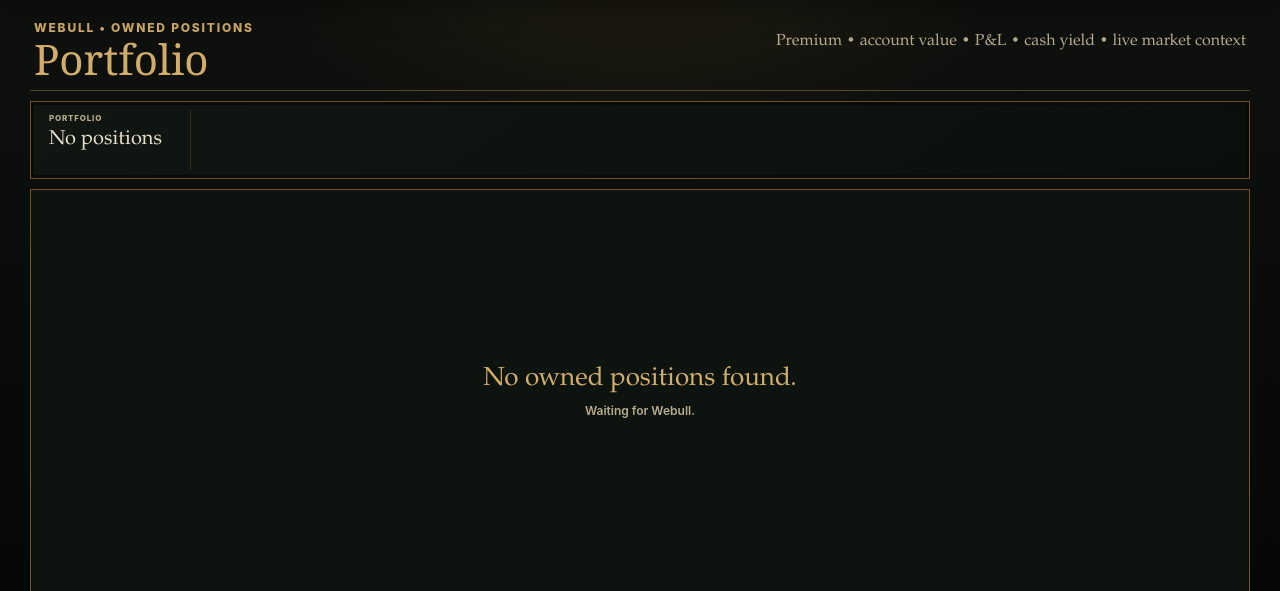
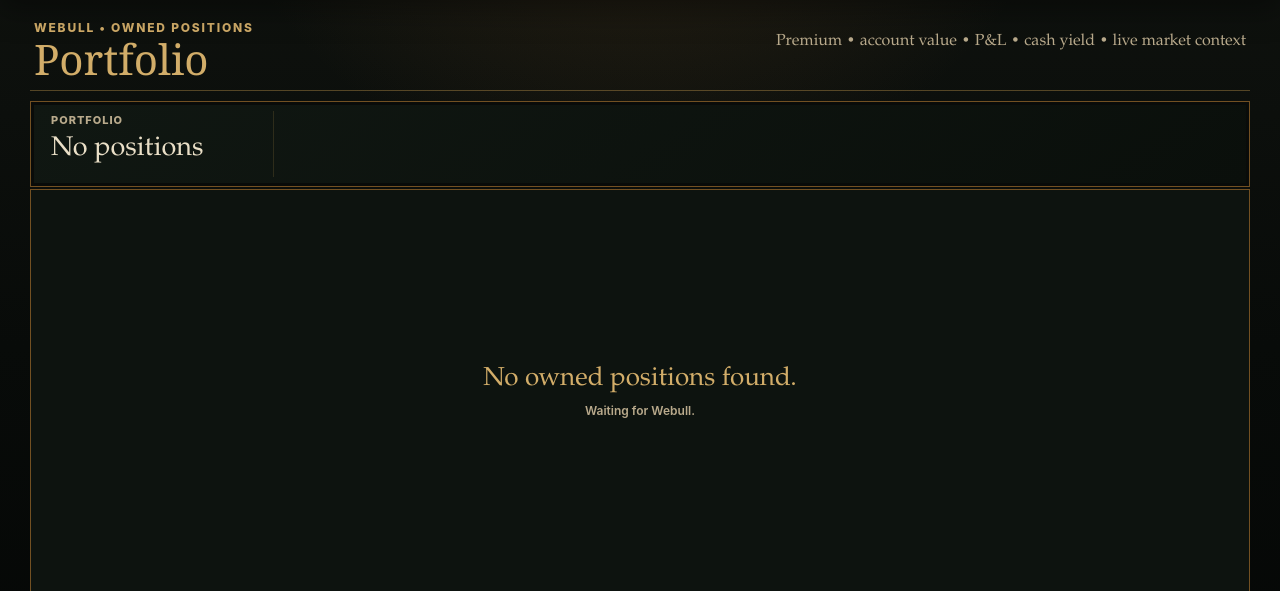
Before and after one commit to jakelpatton/-stockpi-config, a Flask app: page / in a window 1280 px wide. Shown: the part 118-709 px from the top of the page. Run offline with Flask 3, Linux system fonts and the light colour scheme; data that the repository does not hold is empty.

Commit message:
Increase portfolio typography for TV viewing

```diff
--- a/stockpi/static/owned-positions.css
+++ b/stockpi/static/owned-positions.css
@@ -19,19 +19,19 @@
 
 #ownedPortfolioSummary{
   display:grid;
-  grid-template-columns:150px 150px 170px 90px minmax(0,1fr);
-  gap:8px;
+  grid-template-columns:repeat(5,minmax(0,1fr));
+  gap:10px;
   min-height:0;
-  height:78px;
-  padding:8px 10px;
+  height:86px;
+  padding:9px 12px;
   border:1px solid var(--estate-brass3,#725022);
   background:linear-gradient(145deg,#101712,#0a0f0b);
   box-shadow:inset 0 0 0 3px #090b09;
   overflow:hidden;
 }
 .owned-summary-total{min-width:0;padding:4px 8px;border-right:1px solid rgba(203,159,79,.17)}
-.owned-summary-total>span{display:block;font:800 8px/1 var(--estate-sans,Arial,sans-serif);letter-spacing:.1em;text-transform:uppercase;color:var(--estate-muted,#b9aa8c)}
-.owned-summary-total>b{display:block;margin-top:7px;font:500 20px/1 var(--estate-serif,Georgia,serif);color:var(--estate-ivory,#eadfc7);white-space:nowrap}
+.owned-summary-total>span{display:block;font:800 11px/1 var(--estate-sans,Arial,sans-serif);letter-spacing:.09em;text-transform:uppercase;color:var(--estate-muted,#b9aa8c)}
+.owned-summary-total>b{display:block;margin-top:9px;font:500 27px/1 var(--estate-serif,Georgia,serif);color:var(--estate-ivory,#eadfc7);white-space:nowrap}
 .owned-summary-chips{display:grid;grid-template-columns:repeat(auto-fit,minmax(105px,1fr));gap:5px;min-width:0;overflow:hidden}
 .owned-summary-chip{display:grid;grid-template-columns:auto 1fr;grid-template-rows:auto auto;column-gap:7px;align-content:center;padding:5px 7px;border:1px solid rgba(203,159,79,.16);background:rgba(255,255,255,.018);min-width:0}
 .owned-summary-chip>b{font:700 12px/1 var(--estate-serif,Georgia,serif);color:var(--estate-brass2,#d2ad69)}
```
Also changed, not shown: other parts of stockpi/static/owned-positions.css (+16 -15 lines).
